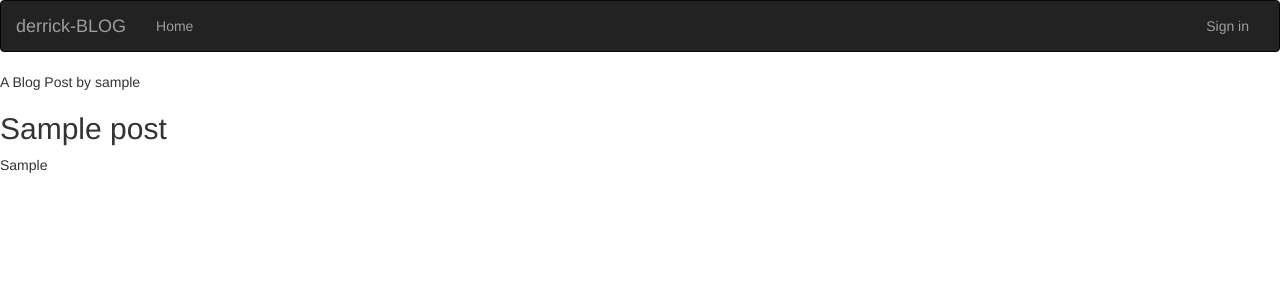
After one commit to Derrick-Nyongesa/QwertyBlog, a Flask app: page /blog/1 in a window 1280 px wide. The commit adds this page. Shown: the top 300 px of the page. Run offline with Flask 2, Linux system fonts and the light colour scheme; tables that the repository leaves empty hold one stand-in row (values such as "Sample post"); some libraries are stand-ins or nearby versions.

Commit message:
displayed the posts added to the homepage

```diff
--- a/app/main/views.py
+++ b/app/main/views.py
@@ -3,14 +3,14 @@ from flask import render_template,request,redirect,url_for,abort
 from . import main
 from ..models import User,Post
 from .. import db,photos
-from flask_login import login_required
+from flask_login import login_required,current_user
 from .forms import UpdateProfile,NewPost
 
 @main.route('/')
 def index():
     quotes = get_quotes()
-
-    return render_template('index.html', quotes=quotes)
+    posts = Post.query.all()
+    return render_template('index.html', quotes=quotes, posts=posts, current_user=current_user)
 
 
 @main.route('/user/<uname>')
@@ -65,3 +65,9 @@ def new_post():
         db.session.commit()
         return redirect(url_for('main.index'))
     return render_template('newPost.html', title='New Post', form=form)
+
+
+@main.route("/blog/<int:id>")
+def blog(id):
+    post = Post.query.get(id)
+    return render_template('blog.html',post=post)
--- /dev/null
+++ b/app/templates/blog.html
@@ -0,0 +1,7 @@
+{% extends 'base.html' %}
+
+{% block content %}
+<p>A Blog Post by {{post.user.username}}</p>
+<h2>{{post.title}}</h2>
+<p>{{post.post}}</p>
+{% endblock %}
--- a/app/templates/index.html
+++ b/app/templates/index.html
@@ -3,4 +3,6 @@
 
 {% block content %}
 <h1>{{macro.display_quotes(quotes)}}</h1>
+
+{{macro.display_posts(posts)}}
 {% endblock %}
```
Also changed, not shown: app/templates/macros.html (+8 -0 lines).
